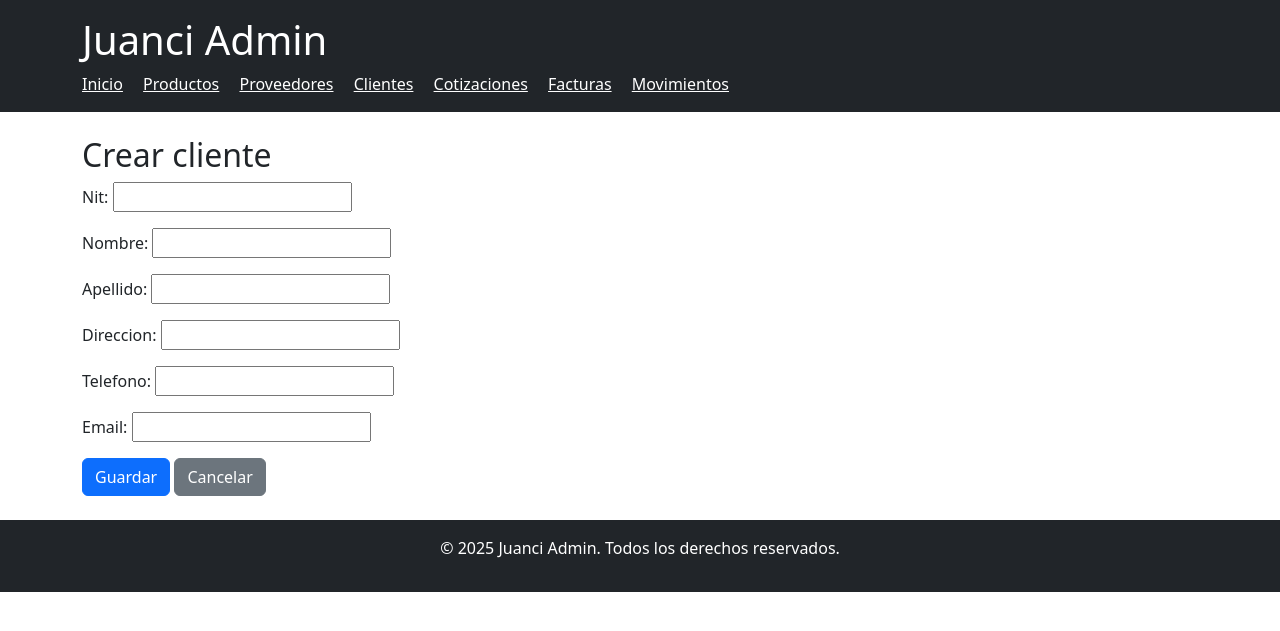
After one commit to EverDuvan/juanci, a Django app: page /cliente/crear/ in a window 1280 px wide. The commit adds this page. Shown: the top 631 px of the page. Run offline with Django 5.2, Linux system fonts and the light colour scheme.

Commit message:
update cliente

```diff
--- a/facturacion/forms.py
+++ b/facturacion/forms.py
@@ -1,6 +1,6 @@
 from django import forms
 from django.forms import inlineformset_factory
-from .models import DetalleCotizacion, DetalleFactura, Producto, Cotizacion, Factura, Movimiento, Proveedor
+from .models import Cliente, DetalleCotizacion, DetalleFactura, Producto, Cotizacion, Factura, Movimiento, Proveedor
 
 class ProductoForm(forms.ModelForm):
     class Meta:
@@ -10,6 +10,11 @@ class ProductoForm(forms.ModelForm):
 class ProveedorForm(forms.ModelForm):
     class Meta:
         model = Proveedor
+        fields = '__all__'
+
+class ClienteForm(forms.ModelForm):
+    class Meta:
+        model = Cliente
         fields = '__all__'
 
 class MovimientoForm(forms.ModelForm):
--- /dev/null
+++ b/facturacion/templates/facturacion/crear_cliente.html
@@ -0,0 +1,13 @@
+{% extends 'facturacion/base.html' %}
+
+{% block title %}Crear Cliente{% endblock %}
+
+{% block content %}
+<h2>Crear cliente</h2>
+<form method="post" enctype="multipart/form-data">
+    {% csrf_token %}
+    {{ form.as_p }}
+    <button type="submit" class="btn btn-primary">Guardar</button>
+    <a href="{% url 'lista_clientes' %}" class="btn btn-secondary">Cancelar</a>
+</form>
+{% endblock %}
--- a/facturacion/templates/facturacion/header.html
+++ b/facturacion/templates/facturacion/header.html
@@ -5,6 +5,7 @@
             <a href="{% url 'inicio' %}" class="text-white me-3">Inicio</a>
             <a href="{% url 'lista_productos' %}" class="text-white me-3">Productos</a>
             <a href="{% url 'lista_proveedores' %}" class="text-white me-3">Proveedores</a>
+            <a href="{% url 'lista_clientes' %}" class="text-white me-3">Clientes</a>
             <a href="{% url 'lista_cotizaciones' %}" class="text-white me-3">Cotizaciones</a>
             <a href="{% url 'lista_facturas' %}" class="text-white me-3">Facturas</a>
             <a href="{% url 'lista_movimientos' %}" class="text-white me-3">Movimientos</a>
--- a/facturacion/templates/facturacion/inicio.html
+++ b/facturacion/templates/facturacion/inicio.html
@@ -10,6 +10,8 @@
     <li><a href="{% url 'crear_producto' %}">Crear producto</a></li>
     <li><a href="{% url 'lista_proveedores' %}">Ver proveedores</a></li>
     <li><a href="{% url 'crear_proveedor' %}">Crear proveedores</a></li>
+    <li><a href="{% url 'lista_clientes' %}">Ver clientes</a></li>
+    <li><a href="{% url 'crear_cliente' %}">Crear clientes</a></li>
     <li><a href="{% url 'lista_cotizaciones' %}">Ver cotizaciones</a></li>
     <li><a href="{% url 'crear_cotizacion' %}">Crear cotización</a></li>
     <li><a href="{% url 'lista_facturas' %}">Ver facturas</a></li>
--- a/facturacion/urls.py
+++ b/facturacion/urls.py
@@ -17,5 +17,8 @@ urlpatterns = [
     path('proveedores/', views.lista_proveedores, name='lista_proveedores'),
     path('proveedores/crear/', views.crear_proveedor, name='crear_proveedor'),
     path('proveedores/<int:pk>/', views.detalle_proveedor, name='detalle_proveedor'),
+    path('cliente/', views.lista_clientes, name='lista_clientes'),
+    path('cliente/crear/', views.crear_cliente, name='crear_cliente'),
+    path('cliente/<int:pk>/', views.detalle_cliente, name='detalle_cliente'),
     path('obtener-stock/<int:producto_id>/', views.obtener_stock, name='obtener_stock'),
 ]
--- a/facturacion/views.py
+++ b/facturacion/views.py
@@ -1,7 +1,7 @@
 from django.http import JsonResponse
 from django.shortcuts import render, get_object_or_404, redirect
-from .models import Producto, Cotizacion, Factura, Movimiento, Proveedor
-from .forms import DetalleCotizacionFormSet, DetalleFacturaFormSet, ProductoForm, CotizacionForm, FacturaForm, MovimientoForm, ProveedorForm
+from .models import Cliente, Producto, Cotizacion, Factura, Movimiento, Proveedor
+from .forms import ClienteForm, DetalleCotizacionFormSet, DetalleFacturaFormSet, ProductoForm, CotizacionForm, FacturaForm, MovimientoForm, ProveedorForm
 
 def inicio(request):
     return render(request, 'facturacion/inicio.html')
@@ -127,3 +127,32 @@ def detalle_proveedor(request, pk):
         'proveedor': proveedor,
         'titulo': f'Detalle de {proveedor.nombre}'
     })
+
+# Vistas para clientes
+def lista_clientes(request):
+    clientes = Proveedor.objects.all().order_by('-id')
+    return render(request, 'facturacion/lista_proveedores.html', {
+        'clientes': clientes,
+        'titulo': 'Lista de Clientes'
+    })
+
+def crear_cliente(request):
+    if request.method == 'POST':
+        form = ClienteForm(request.POST, request.FILES)
+        if form.is_valid():
+            form.save()
+            return redirect('lista_clientes')
+    else:
+        form = ClienteForm()
+
+    return render(request, 'facturacion/crear_cliente.html', {
+        'form': form,
+        'titulo': 'Nuevo Cliente'
+    })
+
+def detalle_cliente(request, pk):
+    cliente = get_object_or_404(Cliente, pk=pk)
+    return render(request, 'facturacion/detalle_proveedor.html', {
+        'proveedor': cliente,
+        'titulo': f'Detalle de {cliente.nombre}'
+    })
```
Also changed, not shown: facturacion/templates/facturacion/detalle_cliente.html (added, +13 -0 lines), facturacion/templates/facturacion/lista_clientes.html (added, +36 -0 lines).
